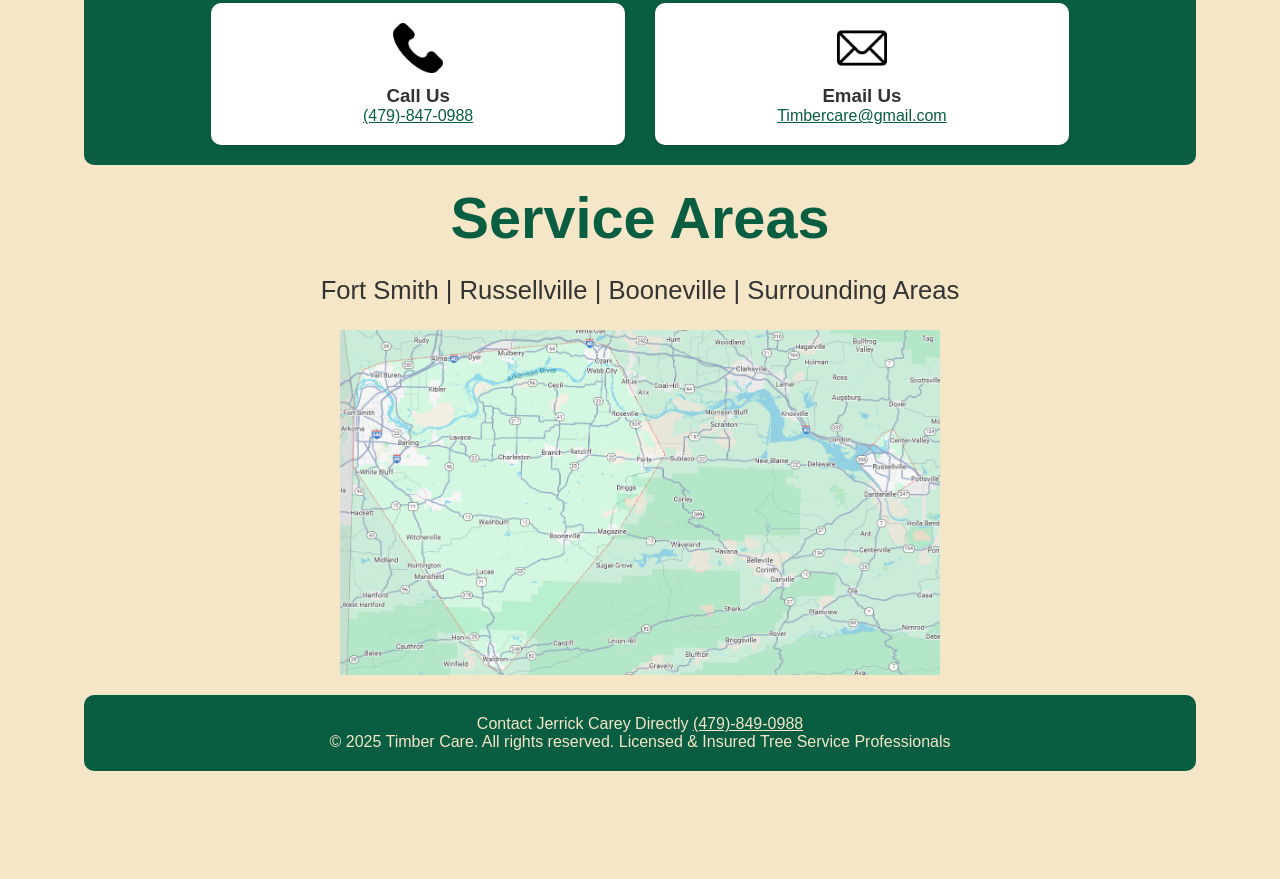
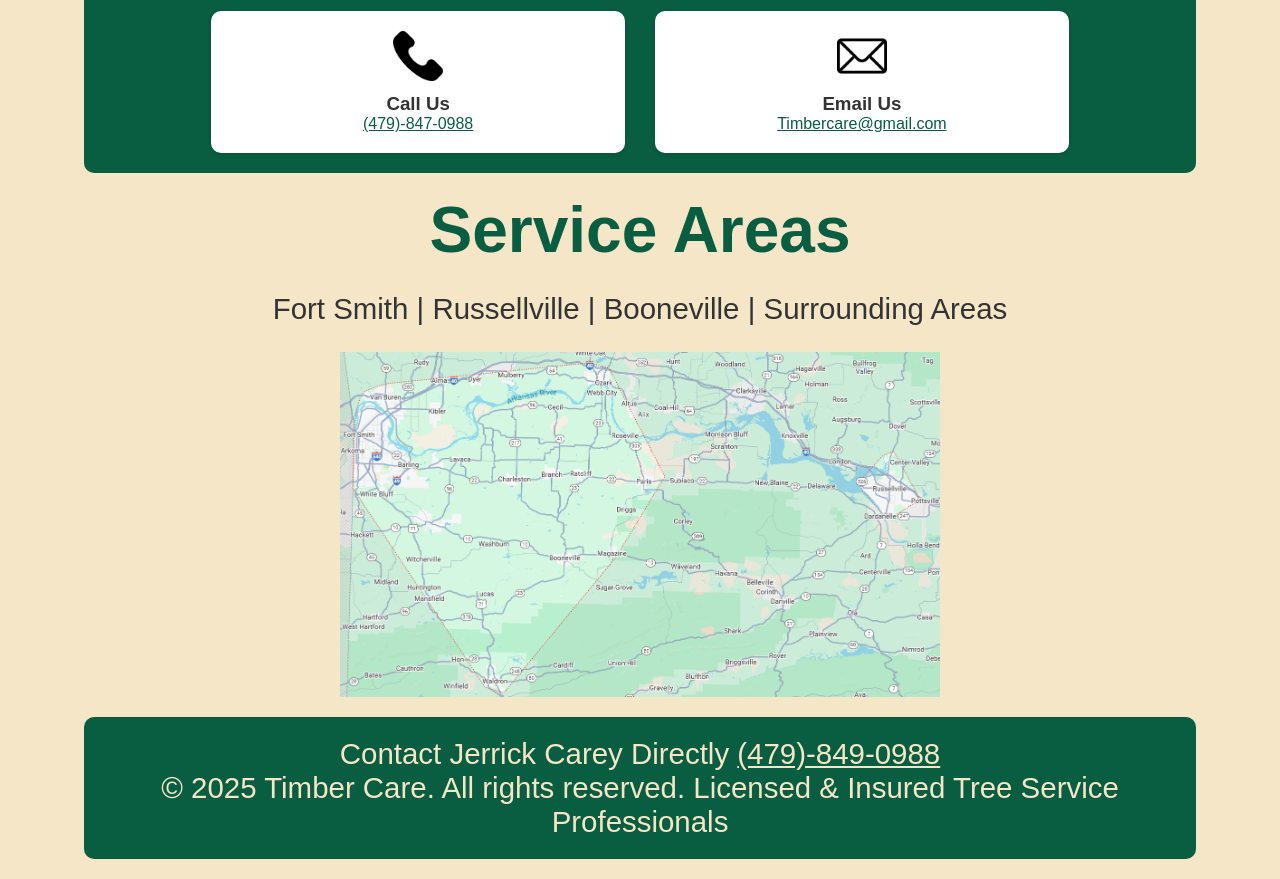
Before and after one commit to gkent8/timbercare, a plain HTML site: page index.html in a window 1280 px wide. Shown: the part 721-1600 px from the top of the page. Before the commit the page ends 1512 px from the top, so only its background shows below. Drawn offline with Linux system fonts and the light colour scheme.

Commit message:
style changes

```diff
--- a/styles/styles.css
+++ b/styles/styles.css
@@ -37,7 +37,7 @@ h2 {
 }
 
 .header {
-  min-height: 100px;
+  min-height: 75px;
   border-radius: 10px;
   background-color: #095d40;
   color: #f5e6c8;
@@ -76,7 +76,7 @@ h2 {
 }
 
 .section-title {
-  font-size: 4.5vw;
+  font-size: 5vw;
   color: #095d40;
   text-align: center;
   font-weight: bold;
@@ -144,7 +144,7 @@ h2 {
 
 .service-area-text {
   text-align: center;
-  font-size: 2vw;
+  font-size: 2.3vw;
   color: #333;
   line-height: 1.5;
   margin-bottom: 20px;
@@ -163,7 +163,7 @@ h2 {
   border-radius: 10px;
   background-color: #095d40;
   color: #f5e6c8;
-  font-size: 2vh;
+  font-size: 2.3vw;
   text-align: center;
   padding: 20px;
 }
@@ -174,4 +174,7 @@ h2 {
     padding: 8px;
     width: 95%;
   }
+  .header{
+    width: 95%
+  }
 }
```
